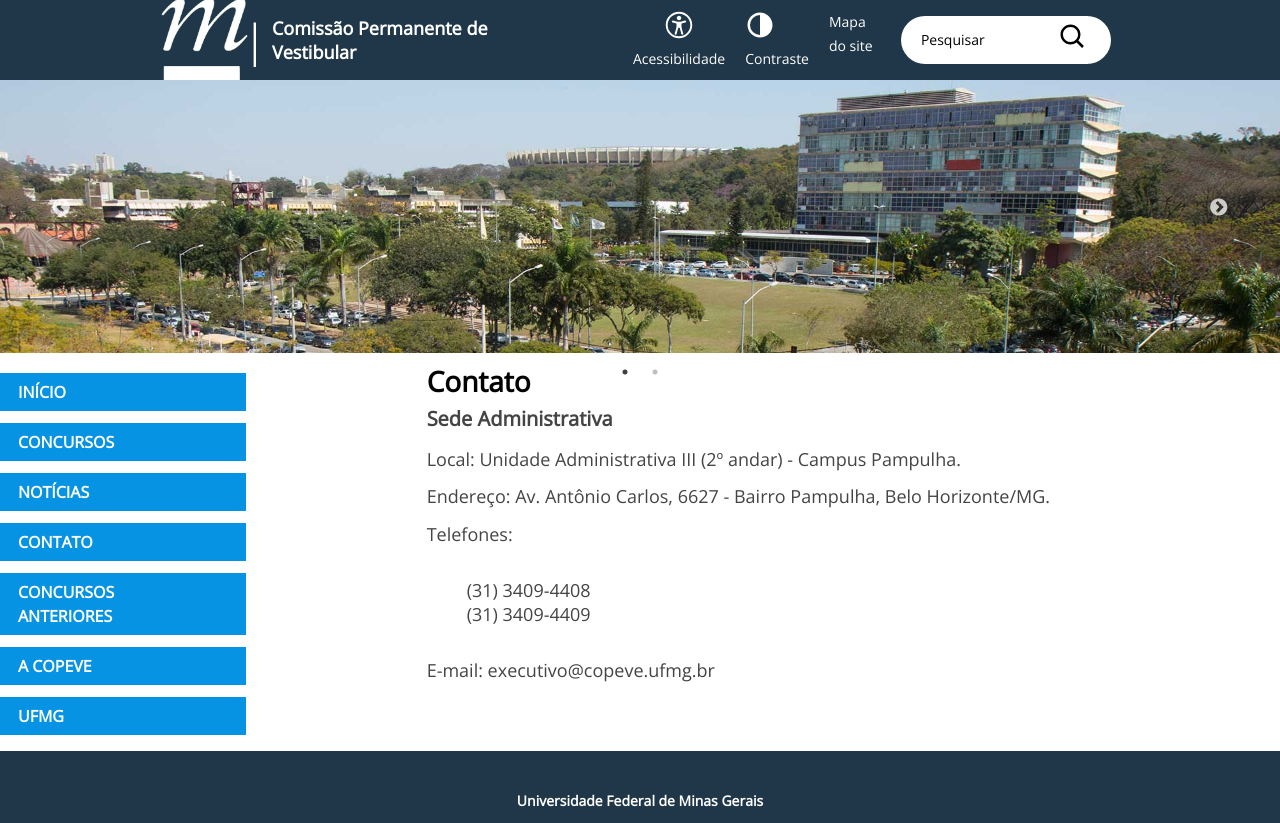
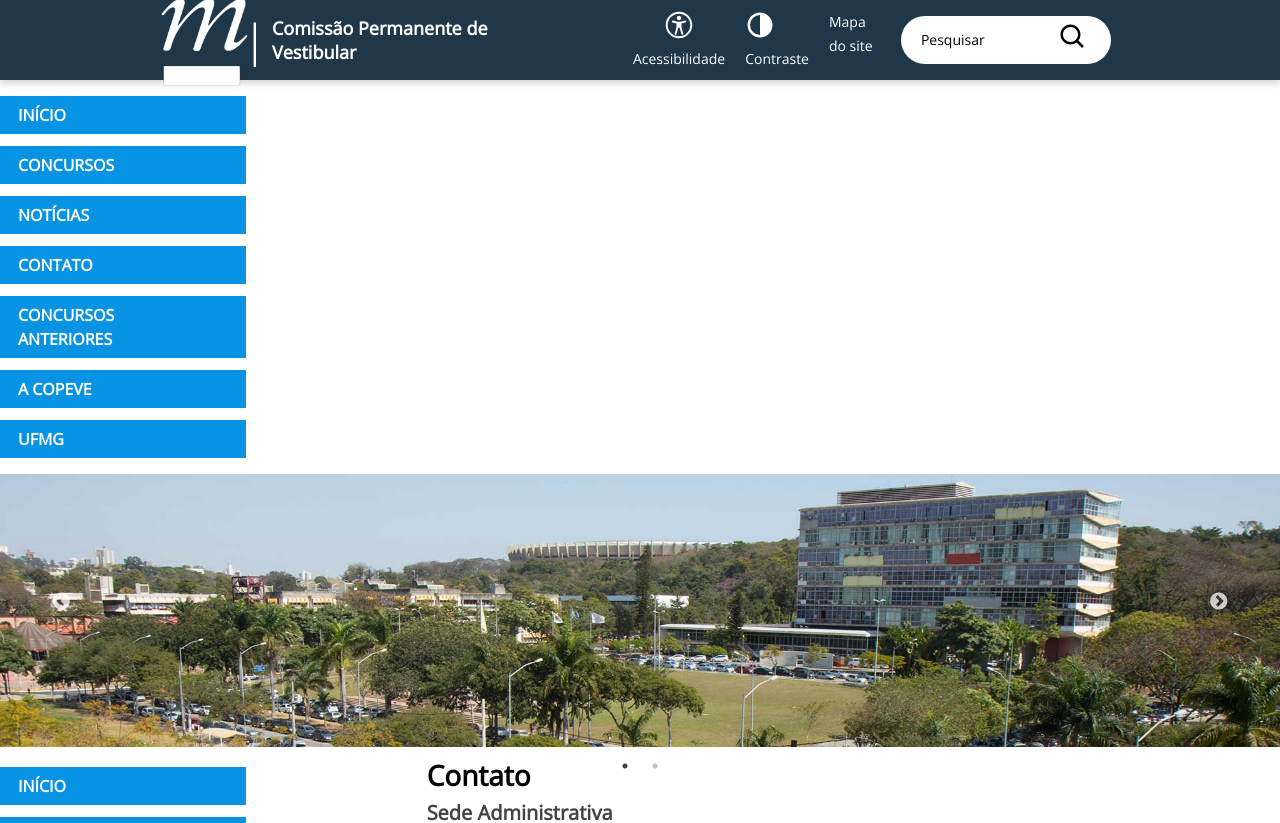
Before and after one commit to Copeve/portal-copeve, a Next.js app in the folder frontend/: page /Contato in a window 1280 px wide. Shown: the top 823 px of the page. Built offline with nearby package versions, Linux system fonts and the light colour scheme.

Commit message:
tentando fazer o onClick de menu

```diff
--- a/frontend/components/Cabecalho/index.tsx
+++ b/frontend/components/Cabecalho/index.tsx
@@ -6,15 +6,25 @@
 import { RxAccessibility } from 'react-icons/rx';
 import { RiContrastFill } from 'react-icons/ri';
 import { useRef, MutableRefObject } from 'react';
-import { elementoRef } from '../Menu';
+import Menu from '../Menu';
 
 
-export default function Cabecalho(){
-    const handleClick=()=>{
-        elementoRef.current.classList.add("teste");
+export default function Cabecalho(props:any){
+    // Crie uma ref usando o hook useRef()
+    const menuRef = useRef<HTMLDivElement>(null);
+    const handleClick=() =>{
+        console.log("aaa");
+      if (menuRef.current) {
+        console.log("bbb");
+        menuRef.current.style.color = 'red';
+        menuRef.current.classList.add("menuMobile");
+        console.log(menuRef.current.classList)
+      }
+    };
 
-    }
+  // Use a ref para acessar o elemento desejado
     return(
+
         <>
         <header className={styles.cabecalho}>
             <div className={styles.cabecalhoTitulo}>
@@ -40,7 +50,7 @@
                 </form>
             </div>
         </header>
-        <div className={styles.cabecalhoMobile}>
+        <div className={styles.cabecalhoMobile} >
             <p className={styles.iconeMenu} onClick={handleClick}><FaBars/></p>
             <div className={styles.icones}>
                 <p className={styles.acessibilidadeLogoMobile}>
@@ -50,6 +60,7 @@
                 <p className={styles.pesquisarLupaMobile}><BiSearch/></p>
             </div>
         </div>
+        <Menu ref={menuRef}/>
         </>
     )
 }
--- a/frontend/components/Menu/index.tsx
+++ b/frontend/components/Menu/index.tsx
@@ -1,14 +1,13 @@
 import styles from './menu.module.css';
 import Link from 'next/link';
-import { MutableRefObject, useRef } from 'react';
+import { MutableRefObject, forwardRef, useRef } from 'react';
 
 
-export default function Menu(){
-
+const Menu:any=forwardRef<HTMLDivElement>((props:any, ref:any)=>{
     return(
         <>
-        <div className={styles.menu}>
-            <ul className={styles.menuLista}>
+        <div className={styles.menu} >
+            <ul className={styles.menuLista} ref={ref}>
                 <li className={styles.listaItem}>
                     <Link href='/' className={styles.itemLink}>início</Link>
                 </li>
@@ -35,3 +34,6 @@
         </>
     )
 }
+)
+Menu.displayName = 'Menu';
+export default Menu;
--- a/frontend/pages/_app.tsx
+++ b/frontend/pages/_app.tsx
@@ -5,14 +5,18 @@
 import Carrossel from '../components/Carrossel';
 import Menu from '../components/Menu';
 import styles from './styles.module.css';
+import { useRef } from 'react';
 
 function App({ Component, pageProps }: AppProps) {
+  const menuRef = useRef<HTMLDivElement>(null);
+
   return (
     <>
       <Head>
         {/* Adicione quaisquer metadados adicionais ou links externos aqui */}
       </Head>
         <Cabecalho/>
+
         <Carrossel/>
         <Component {...pageProps} />
     </>
```
Also changed, not shown: frontend/pages/index.tsx (+2 -8 lines).
